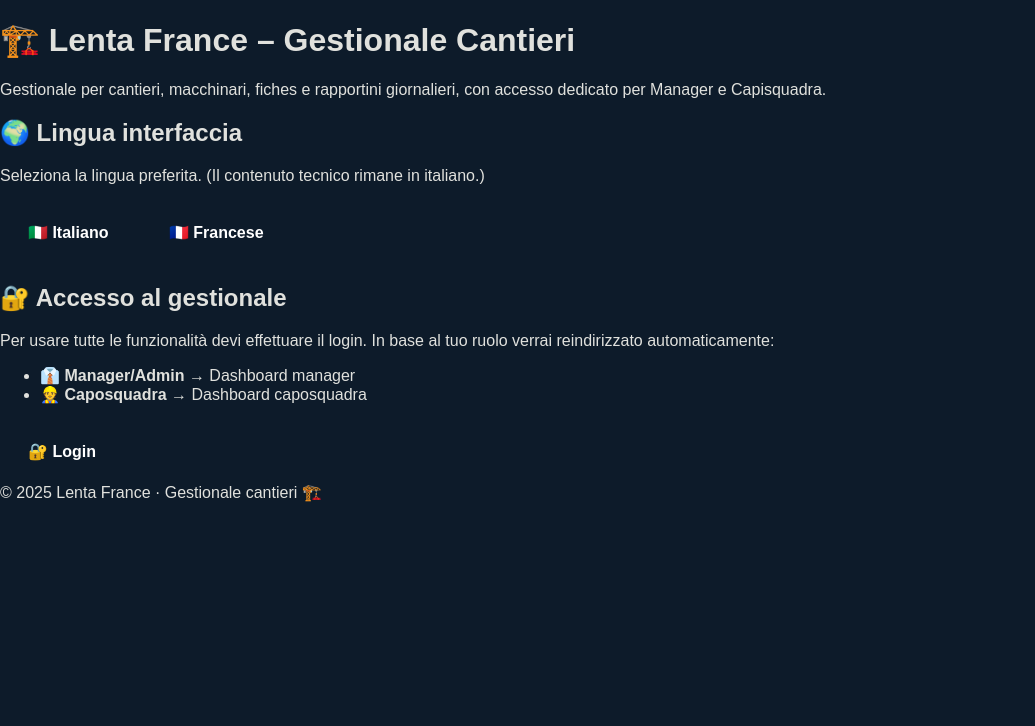
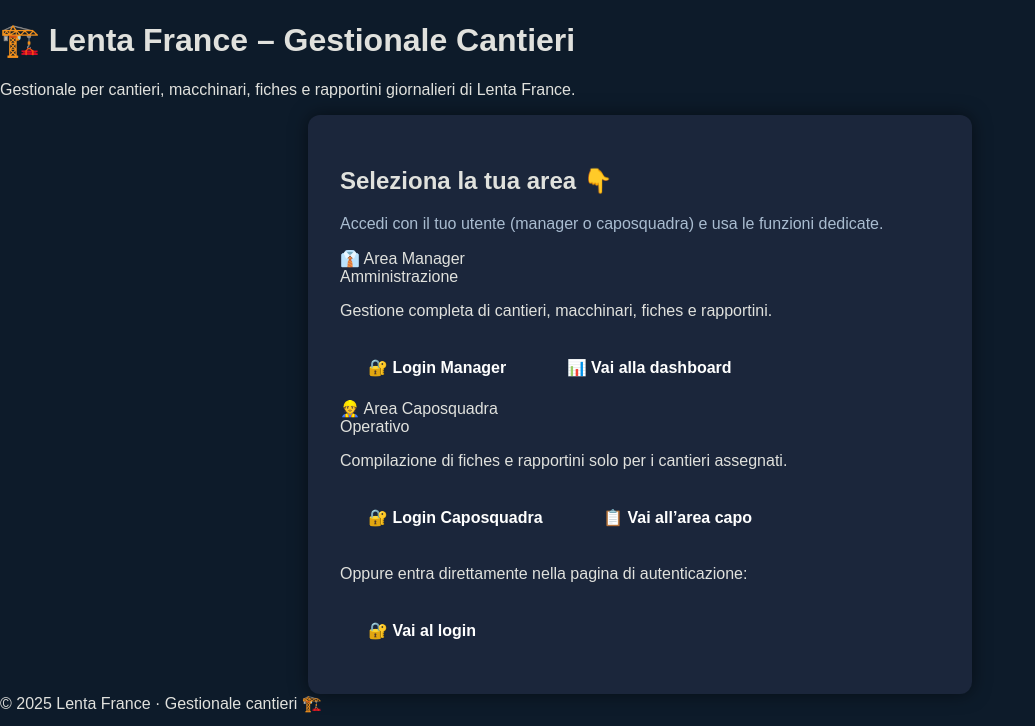
Before and after one commit to FL-1999/lenta-france-gestionale, a FastAPI app: page / in a window 1280 px wide. Shown: the part 74-800 px from the top of the page, without its empty margins (0-1035 px from the left). Run offline with FastAPI, Linux system fonts and the light colour scheme.

Commit message:
Update home.html

```diff
--- a/templates/home.html
+++ b/templates/home.html
@@ -5,34 +5,67 @@
 {% block content %}
 <div class="page-header">
     <h1 class="page-title">🏗️ Lenta France – Gestionale Cantieri</h1>
+
+    {% if lang == "fr" %}
         <p class="page-subtitle">
-        Gestionale per cantieri, macchinari, fiches e rapportini giornalieri,
-        con accesso dedicato per Manager e Capisquadra.
+            Plateforme de gestion des chantiers, machines, fiches et rapports journaliers.
         </p>
+    {% else %}
+        <p class="page-subtitle">
+            Gestionale per cantieri, macchinari, fiches e rapportini giornalieri di Lenta France.
+        </p>
+    {% endif %}
 </div>
 
-<div class="card">
-    <h2>🌍 Lingua interfaccia</h2>
-    <p>Seleziona la lingua preferita. (Il contenuto tecnico rimane in italiano.)</p>
+<div class="home-card">
+    <h2>Seleziona la tua area 👇</h2>
+    <p class="subtitle">
+        Accedi con il tuo utente (manager o caposquadra) e usa le funzioni dedicate.
+    </p>
+
+    <div class="dashboard-grid">
+
+        <!-- Area Manager -->
+        <section class="card">
+            <div class="card-header">
+                <div class="card-title">👔 Area Manager</div>
+                <span class="card-badge">Amministrazione</span>
+            </div>
+            <div class="card-body">
+                <p>
+                    Gestione completa di cantieri, macchinari, fiches e rapportini.
+                </p>
                 <div class="button-row">
-        <a href="/set-lang?lang=it" class="btn btn-secondary">🇮🇹 Italiano</a>
-        <a href="/set-lang?lang=fr" class="btn btn-secondary">🇫🇷 Francese</a>
+                    <a href="/login" class="btn btn-primary">🔐 Login Manager</a>
+                    <a href="/manager/dashboard" class="btn btn-secondary">📊 Vai alla dashboard</a>
                 </div>
             </div>
+        </section>
 
-<div class="card">
-    <h2>🔐 Accesso al gestionale</h2>
+        <!-- Area Caposquadra -->
+        <section class="card">
+            <div class="card-header">
+                <div class="card-title">👷 Area Caposquadra</div>
+                <span class="card-badge">Operativo</span>
+            </div>
+            <div class="card-body">
                 <p>
-        Per usare tutte le funzionalità devi effettuare il login.
-        In base al tuo ruolo verrai reindirizzato automaticamente:
+                    Compilazione di fiches e rapportini solo per i cantieri assegnati.
                 </p>
-    <ul>
-        <li>👔 <strong>Manager/Admin</strong> → Dashboard manager</li>
-        <li>👷 <strong>Caposquadra</strong> → Dashboard caposquadra</li>
-    </ul>
+                <div class="button-row">
+                    <a href="/login" class="btn btn-primary">🔐 Login Caposquadra</a>
+                    <a href="/capo/dashboard" class="btn btn-secondary">📋 Vai all’area capo</a>
+                </div>
+            </div>
+        </section>
 
-    <div class="button-row">
-        <a href="/login" class="btn btn-primary">🔐 Login</a>
+    </div>
+
+    <div class="home-actions">
+        <p>
+            Oppure entra direttamente nella pagina di autenticazione:
+        </p>
+        <a href="/login" class="btn btn-primary">🔐 Vai al login</a>
     </div>
 </div>
 {% endblock %}
```
Lines whose indentation alone changed are shown as unchanged.
